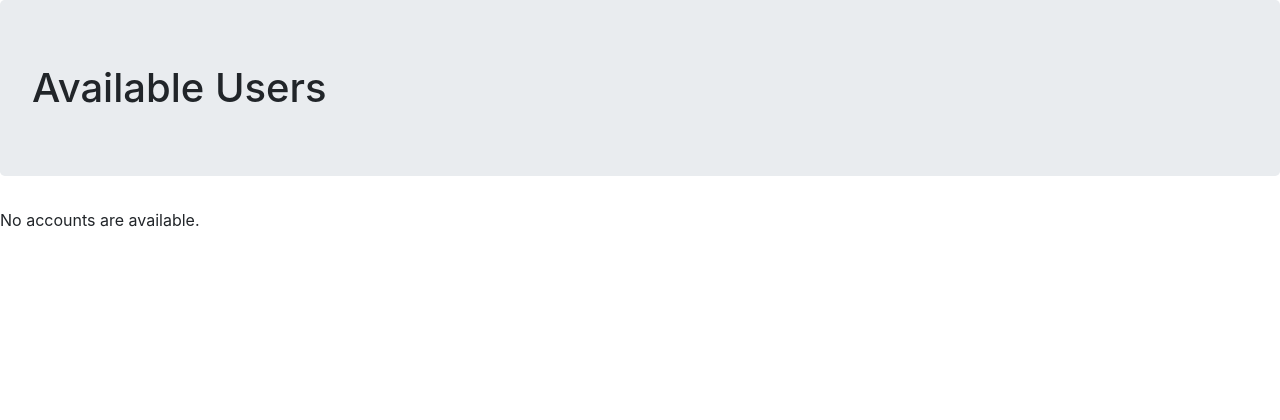
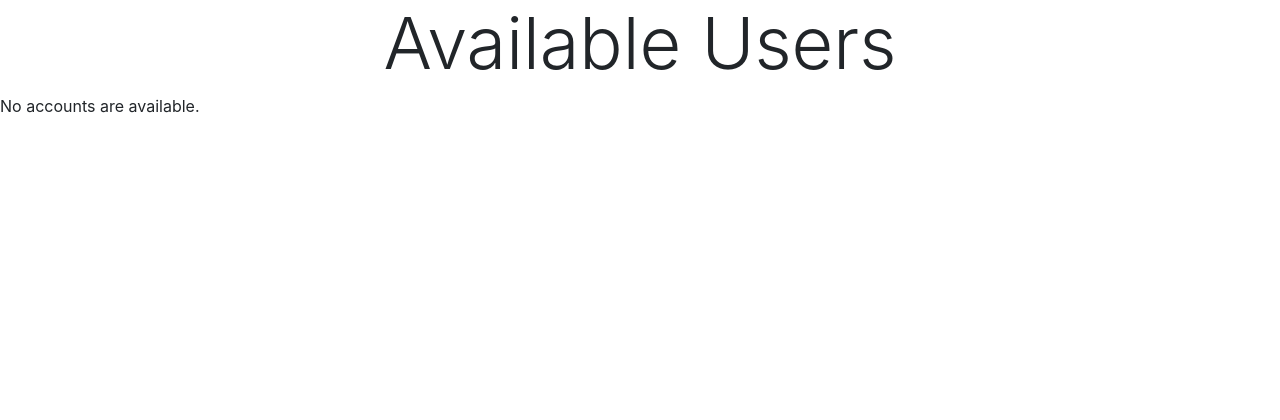
Before and after one commit to jrichbart/CS3240-Project, a Django app: page /find/ in a window 1280 px wide. Shown: the part 80-500 px from the top of the page. Run offline with Django 3.2, Linux system fonts and the light colour scheme; the visitor is signed in with stand-in values (Sample User, id 1); some libraries are stand-ins or nearby versions.

Commit message:
html style fixes

```diff
--- a/find/templates/find/index.html
+++ b/find/templates/find/index.html
@@ -1,9 +1,13 @@
 {% extends "login/base.html" %}
     {% block content %}
-    <h1 class="jumbotron">Available Users</h1>
+    <div class="container">
+        <div class="row justify-content-center">
+            <h1 class="display-3">Available Users</h1>
+    </div>
+    </div>
     {% if latest_account_list %}
     <table class="table table-hover">
-        <thead class="thead-dark">
+        <thead class="thead-light">
             <tr>
                 <th scope="col">First Name</th>
                 <th scope="col">Major</th>
```
